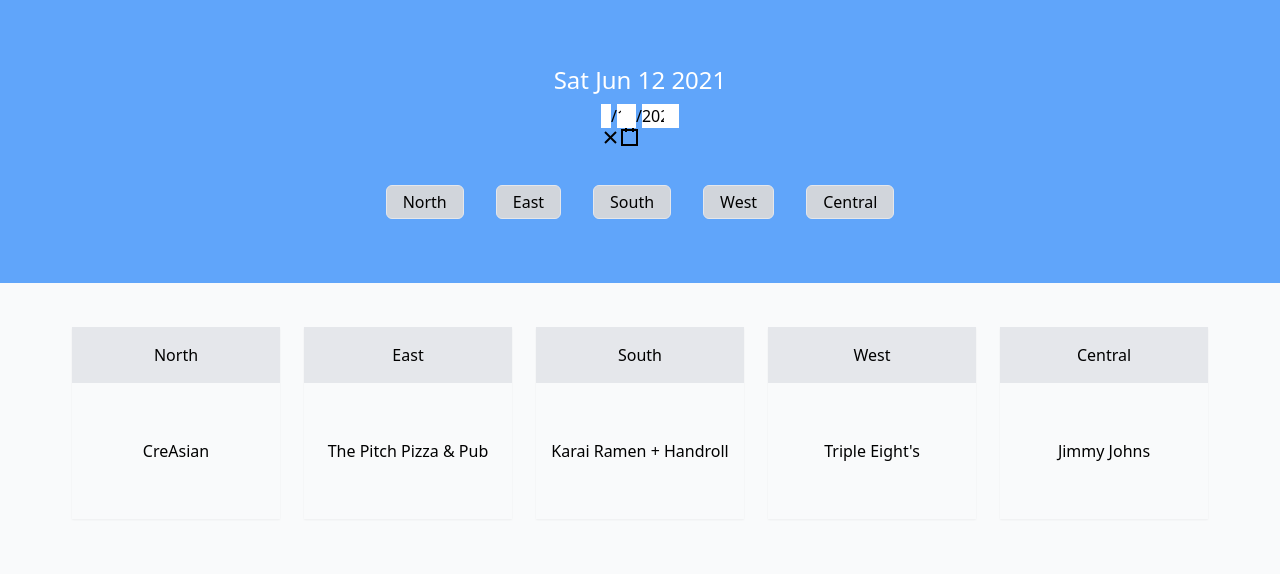
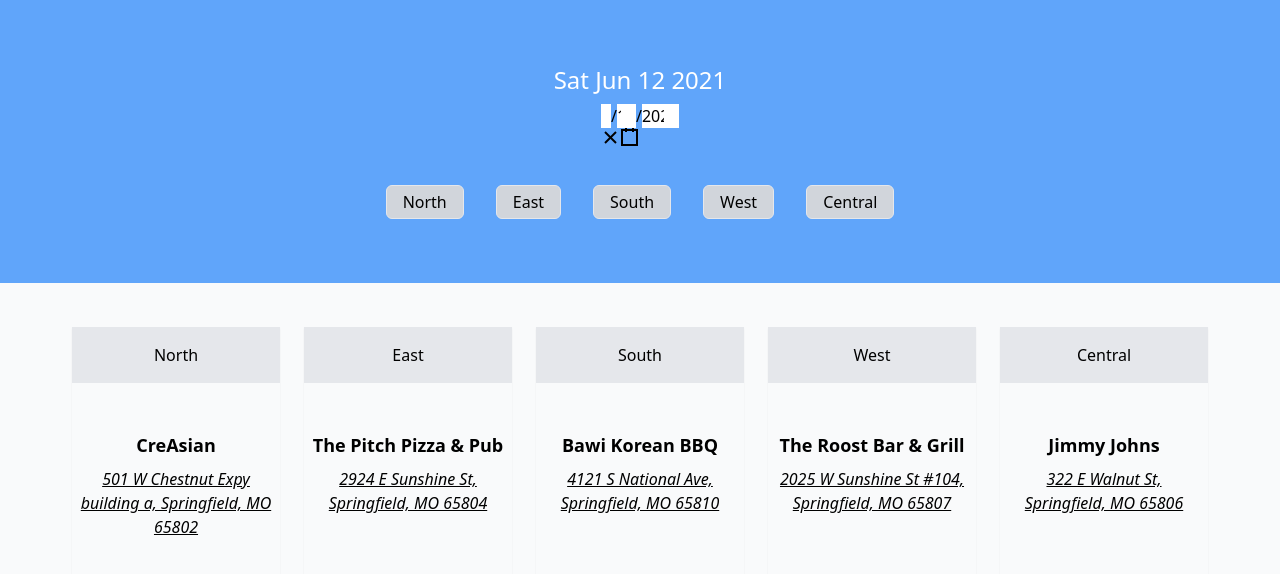
Before and after one commit to fredlawl/lunch-plan, a React (Create React App) app: page / in a window 1280 px wide. Shown: the top 574 px of the page. Built offline with nearby package versions, Linux system fonts and the light colour scheme.

Commit message:
add address links

```diff
--- a/src/App.js
+++ b/src/App.js
@@ -1,5 +1,5 @@
 import {LOCATIONS, REGION_NAMES, REGIONS} from "./locations";
-import {Region} from "./Region";
+import {LocationCard} from "./LocationCard";
 import {useState} from "react";
 import DatePicker from 'react-date-picker';
 import sr from "seedrandom"
@@ -54,7 +54,7 @@
             <div className={"flex flex-wrap content-evenly justify-center my-8"}>
                 {regions.map(r => (
                   <div key={r} className={"m-3"}>
-                    <Region name={REGION_NAMES[r]} location={calculateLocation(r)} />
+                    <LocationCard region={REGION_NAMES[r]} location={calculateLocation(r)} />
                   </div>
                 ))}
             </div>
--- /dev/null
+++ b/src/LocationCard.js
@@ -0,0 +1,22 @@
+export const LocationCard = ({region, location}) => {
+    const generateGoogleMapsUrl = (address) => {
+        return "https://www.google.com/maps/place/" + encodeURIComponent(address);
+    };
+
+    return (
+        <article className={"shadow-sm w-52 h-full"}>
+            <header className={"bg-gray-200 py-4"}>
+                <h2 className={"text-center"}>{region}</h2>
+            </header>
+            <div className={"text-center py-12 px-2"}>
+                <p className={"font-bold text-lg mb-2"}>{location.name}</p>
+                <address>
+                    <a href={generateGoogleMapsUrl(location.address)}
+                       title={"Link to directions for " + location.name}
+                       target={"_blank"} rel={"noreferrer"}
+                       className={"underline"}>{location.address}</a>
+                </address>
+            </div>
+        </article>
+    )
+}
--- a/src/Region.js
+++ /dev/null
@@ -1,10 +0,0 @@
-export const Region = ({name, location}) => {
-    return (
-        <article className={"shadow-sm w-52"}>
-            <header className={"bg-gray-200 py-4"}>
-                <h2 className={"text-center"}>{name}</h2>
-            </header>
-            <p className={"py-14 text-center"}>{location}</p>
-        </article>
-    )
-}
--- a/src/locations.js
+++ b/src/locations.js
@@ -21,45 +21,153 @@
 
 export const LOCATIONS = {
     [REGION_NORTH]: [
-        "Jimmy Johns",
-        "Houlihan's",
-        "Five Guys",
-        "Cafe Cusco",
-        "CreAsian",
+        {
+            name: "Jimmy Johns",
+            address: "2645 N Kansas Expy, Springfield, MO 65803",
+        },
+        {
+            name: "Houlihan's",
+            address: "2431 N Glenstone Ave, Springfield, MO 65803",
+        },
+        {
+            name: "Five Guys",
+            address: "2711 N Kansas Expy, Springfield, MO 65803",
+        },
+        {
+            name: "Cafe Cusco",
+            address: "234 E Commercial St, Springfield, MO 65803",
+        },
+        {
+            name: "CreAsian",
+            address: "501 W Chestnut Expy building a, Springfield, MO 65802",
+        },
     ],
     [REGION_EAST]: [
-        "La Paloma",
-        "Jimmy Johns",
-        "Catrina's",
-        "Food Truck Park on St. Louis",
-        "The Pitch Pizza & Pub",
+        {
+            name: "La Paloma",
+            address: "3014 E Sunshine St, Springfield, MO 65804",
+        },
+        {
+            name: "Jimmy Johns",
+            address: "3233 E Sunshine St #108, Springfield, MO 65804",
+        },
+        {
+            name: "Catrina's",
+            address: "2925 E Battlefield Rd #105, Springfield, MO 65804",
+        },
+        {
+            name: "Food Truck Park on St. Louis",
+            address: "1530 E St Louis St, Springfield, MO 65802",
+        },
+        {
+            name: "The Pitch Pizza & Pub",
+            address: "2924 E Sunshine St, Springfield, MO 65804",
+        },
     ],
     [REGION_SOUTH]: [
-        "Grotto",
-        "Everyday Thai",
-        "Sakura",
-        "Jimmy Johns",
-        "Karai Ramen + Handroll",
-        "Bawi Korean BBQ",
-        "Houlihan's",
-        "Pizza Ranch",
-        "Baffalo Wildwings",
-        "Five Guys",
+        {
+            name: "Grotto",
+            address: "301 E Battlefield Rd, Springfield, MO 65807",
+        },
+        {
+            name: "Everyday Thai",
+            address: "220 W Battlefield Rd, Springfield, MO 65807",
+        },
+        {
+            name: "Hong Yen",
+            address: "2926 S Campbell Ave, Springfield, MO 65807",
+        },
+        {
+            name: "Sakura",
+            address: "3230 S National Ave, Springfield, MO 65807",
+        },
+        {
+            name: "Jimmy Johns",
+            address: "3536 S National Ave, Springfield, MO 65804",
+        },
+        {
+            name: "Karai Ramen + Handroll",
+            address: "640 W Republic Rd ste100, Springfield, MO 65807",
+        },
+        {
+            name: "Bawi Korean BBQ",
+            address: "4121 S National Ave, Springfield, MO 65810",
+        },
+        {
+            name: "Houlihan's",
+            address: "2110 E Republic Rd, Springfield, MO 65804",
+        },
+        {
+            name: "Pizza Ranch",
+            address: "2825 S Glenstone Ave, Springfield, MO 65804",
+        },
+        {
+            name: "Baffalo Wildwings",
+            address: "900 E Battlefield Rd, Springfield, MO 65807",
+        },
+        {
+            name: "Five Guys",
+            address: "101 Battlefield Mall, Springfield, MO 65804",
+        },
+        {
+            name: "La Paloma",
+            address: "1425 W Battlefield Rd, Springfield, MO 65807",
+        },
     ],
     [REGION_WEST]: [
-        "Tortilla Perches",
-        "Golden Korean",
-        "Triple Eight's",
-        "Red’s Giant Hamburg",
+        {
+            name: "Tortilla Perches",
+            address: "1601 W Sunshine St, Springfield, MO 65807",
+        },
+        {
+            name: "Golden Korean",
+            address: "1406 W Sunshine St A, Springfield, MO 65807",
+        },
+        {
+            name: "Triple Eight's",
+            address: "1710 S Kansas Expy, Springfield, MO 65807",
+        },
+        {
+            name: "Red’s Giant Hamburg",
+            address: "2301 W Sunshine St, Springfield, MO 65807",
+        },
+        {
+            name: "The Roost Bar & Grill",
+            address: "2025 W Sunshine St #104, Springfield, MO 65807",
+        }
     ],
     [REGION_CENTRAL]: [
-        "The Order",
-        "Izumi Hitake",
-        "Jimmy Johns",
-        "Civil Kitchen",
-        "Zayka",
-        "Bairs",
-        "Big Slice",
-        "Best of Luck",
+        {
+            name: "The Order",
+            address: "305 E Walnut St, Springfield, MO 65806",
+        },
+        {
+            name: "Izumi Hitake",
+            address: "302 E Walnut St, Springfield, MO 65806",
+        },
+        {
+            name: "Jimmy Johns",
+            address: "322 E Walnut St, Springfield, MO 65806",
+        },
+        {
+            name: "Civil Kitchen",
+            address: "107 Park Central Square, Springfield, MO 65806",
+        },
+        {
+            name: "Zayka",
+            address: "313 S Jefferson Ave, Springfield, MO 65806",
+        },
+        {
+            name: "Bair's Sports Grill",
+            address: "631 S Kimbrough Ave, Springfield, MO 65806",
+        },
+        {
+            name: "Big Slice",
+            address: "4126 S Kansas Expy SUIT 112, Springfield, MO 65807",
+        },
+        {
+            name: "Best of Luck",
+            address: "313-B S Jefferson Ave, Springfield, MO 65806",
+        },
     ],
 };
```
